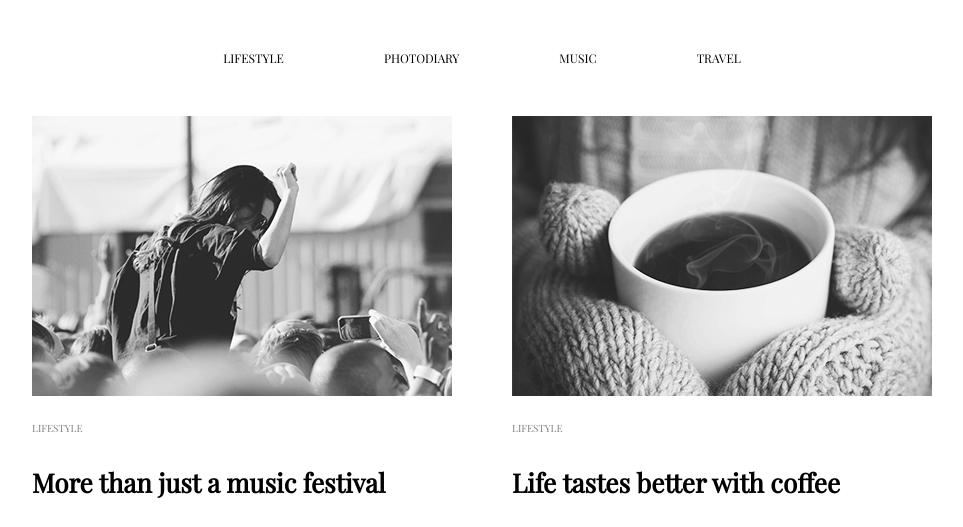
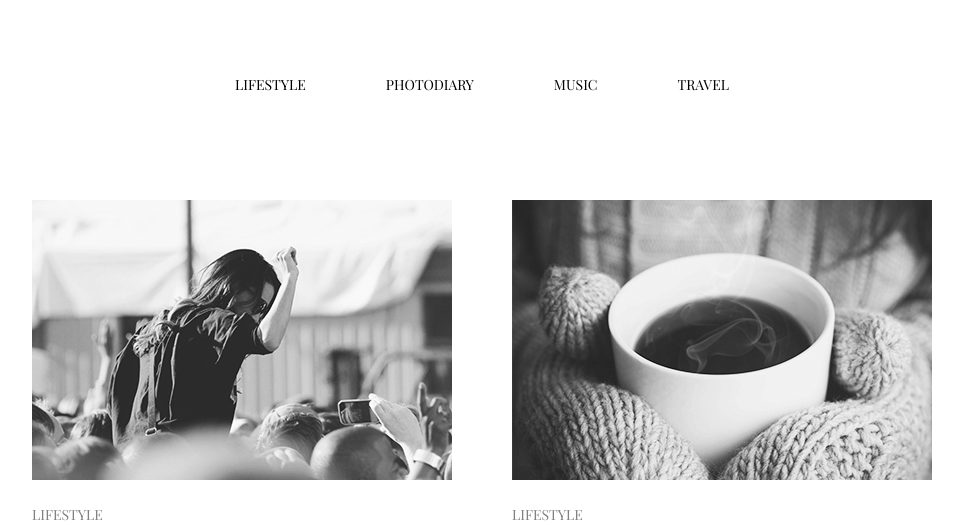
Before and after one commit to kotiakhova/goit-fe-course, a plain HTML site: page html-css/module-03/index.html in a window 1280 px wide. Shown: the top 527 px of the page, without its empty margins (158-1121 px from the left). Drawn offline with nearby package versions, Linux system fonts and the light colour scheme.

Commit message:
homework-03-3

```diff
--- a/html-css/module-03/css/app.css
+++ b/html-css/module-03/css/app.css
@@ -7,26 +7,31 @@ body {
     margin: 0 auto;
 }
 header {
-    display: inline-block;
+    margin-bottom: 30px;
+}
+nav {
+    text-align: center;
+
 }
 ul {
-    width: 900px;
-    text-align: center;
+    display: inline-block;
     padding: 0px;
     margin: 0px;
+    padding: 0px;
 }
 .menu {
     font-size: 0px;
 }
 ul li {
     display:inline-block;
-    padding: 50px;
+    margin: 0px auto;
 }
 .link {
-    display: block;
     text-decoration: none;
     color:rgb(0,0,0);
-    font-size: 12px;
+    font-size: 14px;
+    line-height: 170px;
+    margin: 0px 40px;
 
 }
 .link:hover {
@@ -56,12 +61,12 @@ article:not(:nth-child(2n)){
     margin: 0px;
     margin-top: 25px;
     margin-bottom: 30px;
-    font-size: 10px;
+    font-size: 14px;
     color: grey;
 }
 
 h2 {
-    font-size: 26px;
+    font-size: 30px;
     margin: 0px;
     margin-bottom: 30px;
 }
@@ -69,7 +74,7 @@ h2 {
 .text {
     display: inline-block;
     width: 420px;
-    font-size: 13px;
+    font-size: 14px;
     line-height: 24px;
     margin: 0px;
 }
--- a/html-css/module-03/index.html
+++ b/html-css/module-03/index.html
@@ -31,28 +31,28 @@
             </article>
 
             <article class="article">
-                <img src="img/2.png" alt="coffee">
+                <img src="img/2.png" alt="coffee" width="420" height="280">
                 <p class="imagename">LIFESTYLE</p>
                 <h2>Life tastes better with coffee</h2>
                 <p class="text">Lorem ipsum dolor sit amet consectetur adipisicing elit. Dolores magni reprehenderit facere asperiores blanditiis earum dicta voluptas praesentium nihil? Optio.</p>
             </article>
 
             <article class="article">
-                <img src="img/3.png" alt="girls">
+                <img src="img/3.png" alt="girls" width="420" height="280">
                 <p class="imagename">PHOTODIARY</p>
                 <h2>American dream</h2>
                 <p class="text">Lorem ipsum dolor sit amet consectetur adipisicing elit. Dolores magni reprehenderit facere asperiores blanditiis earum dicta voluptas praesentium nihil? Optio.</p>
             </article>
 
             <article class="article">
-                <img src="img/4.png" alt="man">
+                <img src="img/4.png" alt="man" width="420" height="280">
                 <p class="imagename">PHOTODIARY</p>
                 <h2>A day exploring the Alps</h2>
                 <p class="text">Lorem ipsum dolor sit amet consectetur adipisicing elit. Dolores magni reprehenderit facere asperiores blanditiis earum dicta voluptas praesentium nihil? Optio.</p>
             </article>
 
             <article class="article low-article">
-                <img src="img/5.png" alt="girl">
+                <img src="img/5.png" alt="girl" width="420" height="280">
                 <p class="imagename">LIFESTYLE</p>
                 <h2>Top 10 song for running</h2>
                 <p class="text">Lorem ipsum dolor sit amet consectetur adipisicing elit. Dolores magni reprehenderit facere asperiores blanditiis earum dicta voluptas praesentium nihil? Optio.</p>
```
